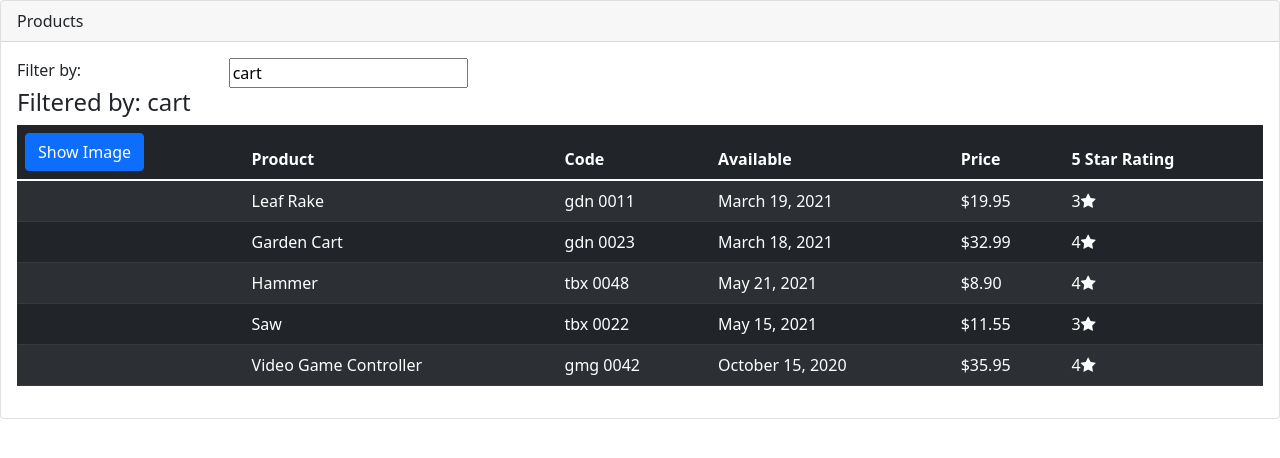
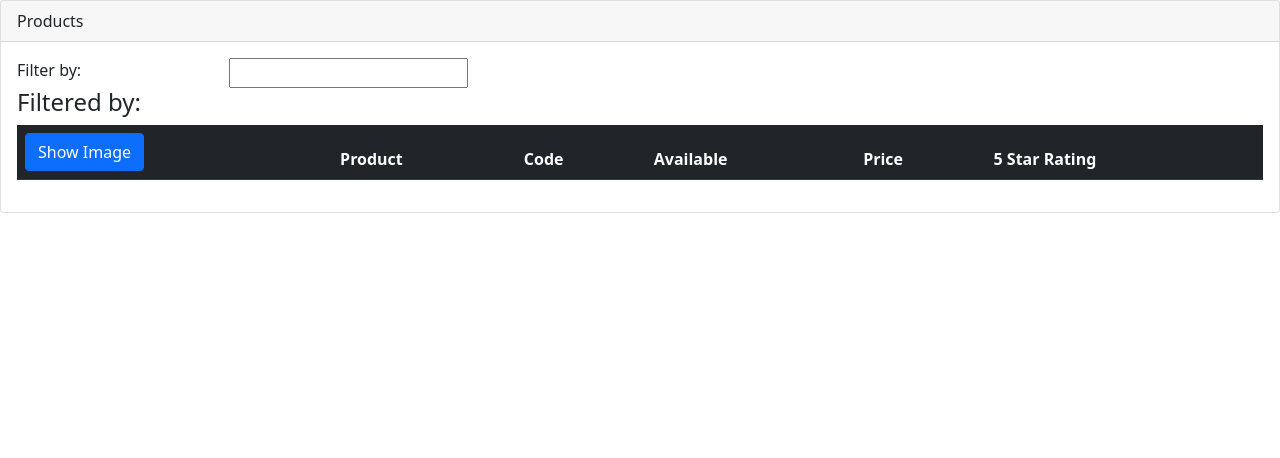
Before and after one commit to ionescu-cristina/product-management-aplication, an Angular app: page / in a window 1280 px wide. Shown: the top 458 px of the page. Built offline with nearby package versions, Linux system fonts and the light colour scheme.

Commit message:
add filtering with getters and setters

```diff
--- a/src/app/products/products.component.html
+++ b/src/app/products/products.component.html
@@ -6,7 +6,7 @@
     <div class='row'>
       <div class='col-md-2'>Filter by:</div>
       <div class='col-md-4'>
-        <input type='text' [(ngModel)]='listFilter'/>
+        <input type='text' [(ngModel)]="listFilter" />
       </div>
     </div>
     <div class='row'>
@@ -31,7 +31,7 @@
         </tr>
         </thead>
         <tbody>
-        <tr *ngFor='let product of products'>
+        <tr *ngFor='let product of filteredProducts'>
           <td>
             <img *ngIf='showImage'
                  [src]='product.imageUrl'
--- a/src/app/products/products.component.ts
+++ b/src/app/products/products.component.ts
@@ -9,11 +9,30 @@
 export class ProductsComponent implements OnInit {
   pageTitle = 'Products';
   imageWidth: number = 50;
-  showImage:boolean =  false;
-  listFilter: string = 'cart';
+  showImage: boolean = false;
+
+  private  _listFilter: string = '';
+
+  get listFilter(): string {
+    return this._listFilter;
+  }
+
+  set setFilter(value: string) {
+    this._listFilter = value;
+    this.filteredProducts = this.performFilter(value);
+  }
+
+  filteredProducts: Products[] = [];
+
   products: Products[] = products;
 
   constructor() {
+  }
+
+  performFilter(filterBy: string): Products[] {
+    filterBy = filterBy.toLocaleLowerCase();
+    return this.products.filter((products: Products) =>
+      products.productName.toLocaleLowerCase().includes(filterBy));
   }
 
   ngOnInit(): void {
```
